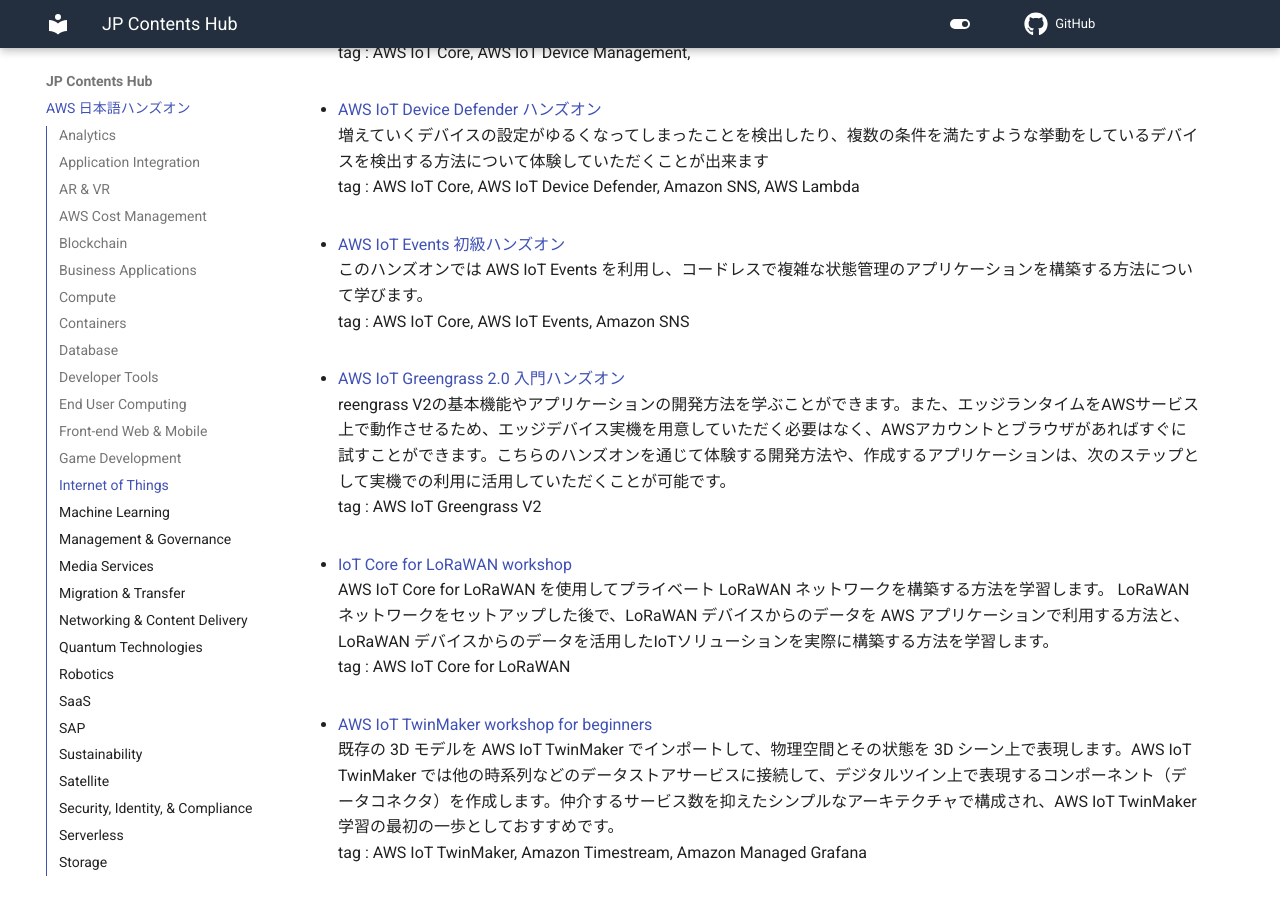
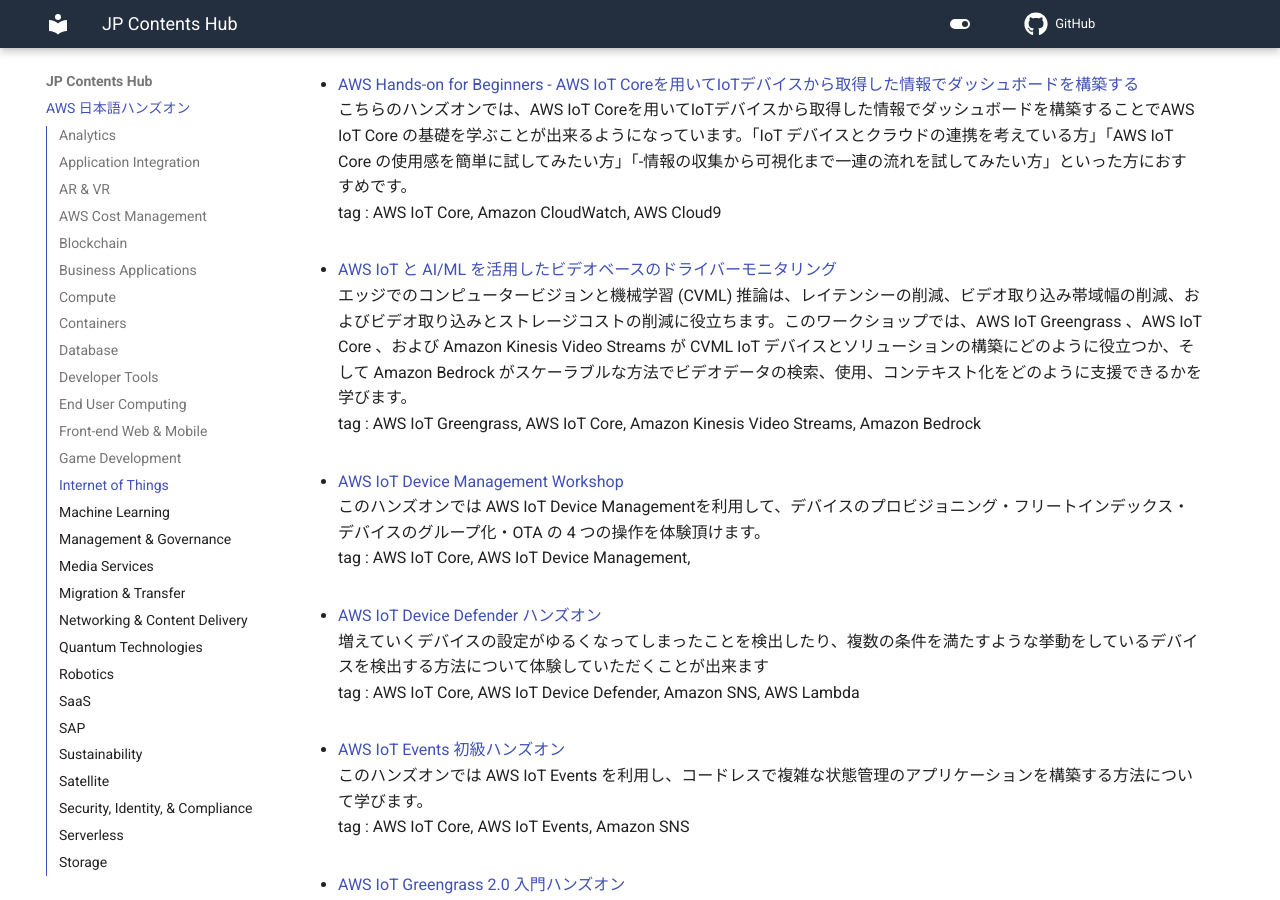
Before and after one commit to aws-samples/jp-contents-hub, an MkDocs documentation site: the page built from content/index.md, in a window 1280 px wide and 900 px high, scrolled down 17941 px. Built offline with MkDocs 1.6.1 and Material for MkDocs 9.7.7, drawn with Linux system fonts in a browser that asks for light colours; a script that is not in the unit is left out; comment, search, counter and statistics services are not loaded; some of the changed text lies outside the part shown.

Commit message:
add: 新規ハンズオンコンテンツ追加

```diff
--- a/content/index.md
+++ b/content/index.md
@@ -216,6 +216,10 @@
 このワークショップでは、AWS Batch の基本概念と使用方法について詳しく説明します。AWS Batch の事前知識は必要ありませんが、AWS クラウドとバッチ計算の概念についての最小限の理解が必要です。したがって、初心者から中級者レベルの方に適しています。
 tag : AWS Batch
 
+- <a href="https://catalog.workshops.aws/cloud-hello-world" target="_blank" onclick="sendClickCount()" onauxclick="sendClickCount()">Cloud Hello World / クラウド入門</a>
+このハンズオンでは、Amazon EC2 を使用して仮想サーバーを起動し、簡単な Web アプリケーションをデプロイする体験を行います。クラウドコンピューティングの基本概念を理解し、AWS マネジメントコンソールの操作に慣れることを目的としています。発展編として Amplify の操作も体験し、EC2 でのWebデプロイとの違いを考察できます。
+tag : Amazon EC2, Amplify
+
 - <a href="https://dcj71ciaiav4i.cloudfront.net/DF2C2C00-CD94-11EB-9681-5F0F8AE2FC7B/" target="_blank" onclick="sendClickCount()" onauxclick="sendClickCount()">Amazon EC2 Inf1 Workshop</a>
 本ワークショップでは、AWS が設計、開発を行った AWS Inferentia 推論チップを搭載した Amazon EC2 Inf1 インスタンスを実際に体験して頂けます。
 tag : Amazon EC2, Inferentia
@@ -379,6 +383,10 @@
 CDK と Code シリーズを利用して Amazon ECS によるコンテナ環境の構築を経験するワークショップです。ワークショップの中ではインフラの構築からコンテナの構築、デプロイまで各ステップを経験することができます。また、Gitリポジトリを用いたマージリクエストやブランチ戦略によるテストやデプロイ等幅広く経験することができます。
 tag : AWS CDK, Amazon ECS, AWS CodePipeline, AWS CodeBuild
 
+- <a href="https://catalog.workshops.aws/fis-v2/ja-JP" target="_blank" onclick="sendClickCount()" onauxclick="sendClickCount()">カオス エンジニアリング ワークショップ V2</a>
+AWS Fault Injection Service を利用して、カオスエンジニアリングがどのように組織のシステム信頼性を向上するのかを体験いただけるワークショップです。
+tag : AWS Fault Injection Service
+
 - <a href="https://github.com/harunobukameda/AWS-FIS-Auto-Scaling/blob/main/AWS%20Fault%20Injection%20Simulator%20%E3%83%AF%E3%83%BC%E3%82%AF%E3%82%B7%E3%83%A7%E3%83%83%E3%83%97.pdf" target="_blank" onclick="sendClickCount()" onauxclick="sendClickCount()">AWS Fault Injection Simulator ワークショップ</a>
 AWS Fault Injection Simulator は、AWS 上で障害を起こし可用性・回復性が問題ないか実験を行うためのマネージドサービスです。このワークショップでは、EC2 インスタンスを終了したときの実験をする内容を学習できます。
 tag : AWS Fault Injection Simulator
@@ -449,6 +457,10 @@
 こちらのハンズオンでは、AWS IoT Coreを用いてIoTデバイスから取得した情報でダッシュボードを構築することでAWS IoT Core の基礎を学ぶことが出来るようになっています。「IoT デバイスとクラウドの連携を考えている方」「AWS IoT Core の使用感を簡単に試してみたい方」「-情報の収集から可視化まで一連の流れを試してみたい方」といった方におすすめです。
 tag : AWS IoT Core, Amazon CloudWatch, AWS Cloud9
 
+- <a href="https://catalog.us-east-1.prod.workshops.aws/workshops/27ded505-ce93-4f5f-8f5b-cc72242f70b6/ja-JP" target="_blank" onclick="sendClickCount()" onauxclick="sendClickCount()">AWS IoT と AI/ML を活用したビデオベースのドライバーモニタリング</a>
+エッジでのコンピュータービジョンと機械学習 (CVML) 推論は、レイテンシーの削減、ビデオ取り込み帯域幅の削減、およびビデオ取り込みとストレージコストの削減に役立ちます。このワークショップでは、AWS IoT Greengrass 、AWS IoT Core 、および Amazon Kinesis Video Streams  が CVML IoT デバイスとソリューションの構築にどのように役立つか、そして Amazon Bedrock  がスケーラブルな方法でビデオデータの検索、使用、コンテキスト化をどのように支援できるかを学びます。
+tag : AWS IoT Greengrass, AWS IoT Core, Amazon Kinesis Video Streams, Amazon Bedrock
+
 - <a href="https://catalog.us-east-1.prod.workshops.aws/workshops/7c2b04e7-8051-4c71-bc8b-6d2d7ce32727/ja-JP" target="_blank" onclick="sendClickCount()" onauxclick="sendClickCount()">AWS IoT Device Management Workshop</a>
 このハンズオンでは AWS IoT Device Managementを利用して、デバイスのプロビジョニング・フリートインデックス・デバイスのグループ化・OTA の 4 つの操作を体験頂けます。
 tag : AWS IoT Core, AWS IoT Device Management,
@@ -489,6 +501,10 @@
 - <a href="https://catalog.workshops.aws/generative-ai-use-cases-jp" target="_blank" onclick="sendClickCount()" onauxclick="sendClickCount()">生成系 AI 体験ワークショップ</a>
 このワークショップでは、Generative AI (生成系 AI) を活用したアプリケーションを AWS 上に構築し、社内データを活用したチャットボットや要約、文章校正、画像生成などのユースケースを体験していきます。
 tag : Amazon Bedrock、Amazon Kendra
+
+- <a href="https://catalog.us-east-1.prod.workshops.aws/workshops/abd92795-9a36-4e63-a115-ad04f483248c/ja-JP" target="_blank" onclick="sendClickCount()" onauxclick="sendClickCount()">Amazon Bedrock AgentCore ワークショップ : 基本から高度なエージェント開発まで</a>
+このワークショップでは、AWS のコスト見積もりエージェントを題材に Amazon Bedrock AgentCore の全機能をStep by Step で学ぶことができます。エージェントのスケーラビリティ、セキュリティ、Observability といった本番運用に欠かせないけれど手間のかかる検討事項を実装フレームワークの条件なしにAgentCoreにオフロードし、コアの実装に集中できるメリットを理解、体験頂けます。
+tag : Amazon Bedrock AgentCore
 
 - <a href="https://catalog.us-east-1.prod.workshops.aws/workshops/0da6f9f4-c42f-4d47-90df-f89f4ab57e41/ja-JP" target="_blank" onclick="sendClickCount()" onauxclick="sendClickCount()">Amazon Bedrockを使う生成AIアプリケーションの開発ワークショップ</a>
 Amazon Bedrock を Lambda, API Gateway から呼び出すアプリケーションを構築する手順を学習します。応用系として RAG・文書要約・マルチモーダルの画像解析といった複数パターンのアプリケーションを構築できます。自社で生成AIをアプリケーションに組み込みたいお客様に Bedrock を API から呼び出す基礎の部分を学習してもらえるコンテンツとなっています。
@@ -609,6 +625,10 @@
 - <a href="https://catalog.us-east-1.prod.workshops.aws/workshops/e8b63498-d532-4dd4-b392-622ee65bea94/ja-JP" target="_blank" onclick="sendClickCount()" onauxclick="sendClickCount()">倉庫業務におけるAmazon Bedrock Agentsを活用したチャットアプリケーション</a>
 このワークショップでは、Amazon Bedrock Agents を活用したアプリケーションを AWS 上に構築し、物流業界のシナリオとして、プロンプトをもとに生成AIがDBのデータを参照・更新を行うことを体験できます。
 tag : Amazon Bedrock Agents
+
+- <a href="https://d2847pa3oul13l.cloudfront.net/index-genai.html" target="_blank" onclick="sendClickCount()" onauxclick="sendClickCount()">AWSちょっと触ってみる編 - 生成AI版</a>
+Amazon Q Developer や Amazon Bedrock の入門的なハンズオンです。初めの使い方を学びやすいコンテンツを提供します。
+tag : Q Developer, Amazon Bedrock
 
 - <a href="https://github.com/aws-samples/aws-ml-jp" target="_blank" onclick="sendClickCount()" onauxclick="sendClickCount()">AWS の機械学習サービスのサンプルコードのためのレポジトリ</a>
 AWS の機械学習サービスのサンプルコードのためのレポジトリです。
```
Also changed, not shown: README.md (+19 -0 lines), site/index.html, site/search/search_index.json, 1 other file.
